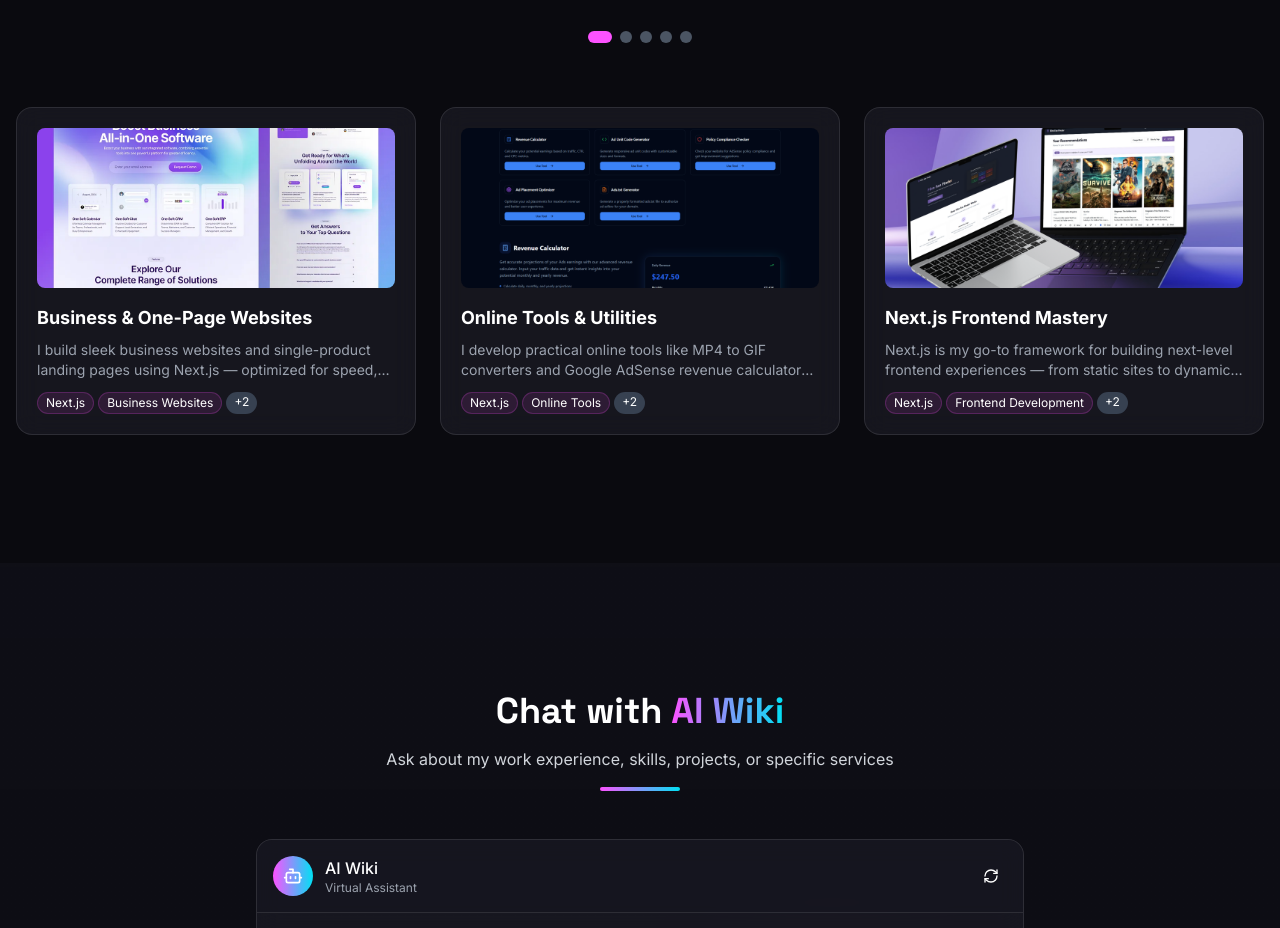
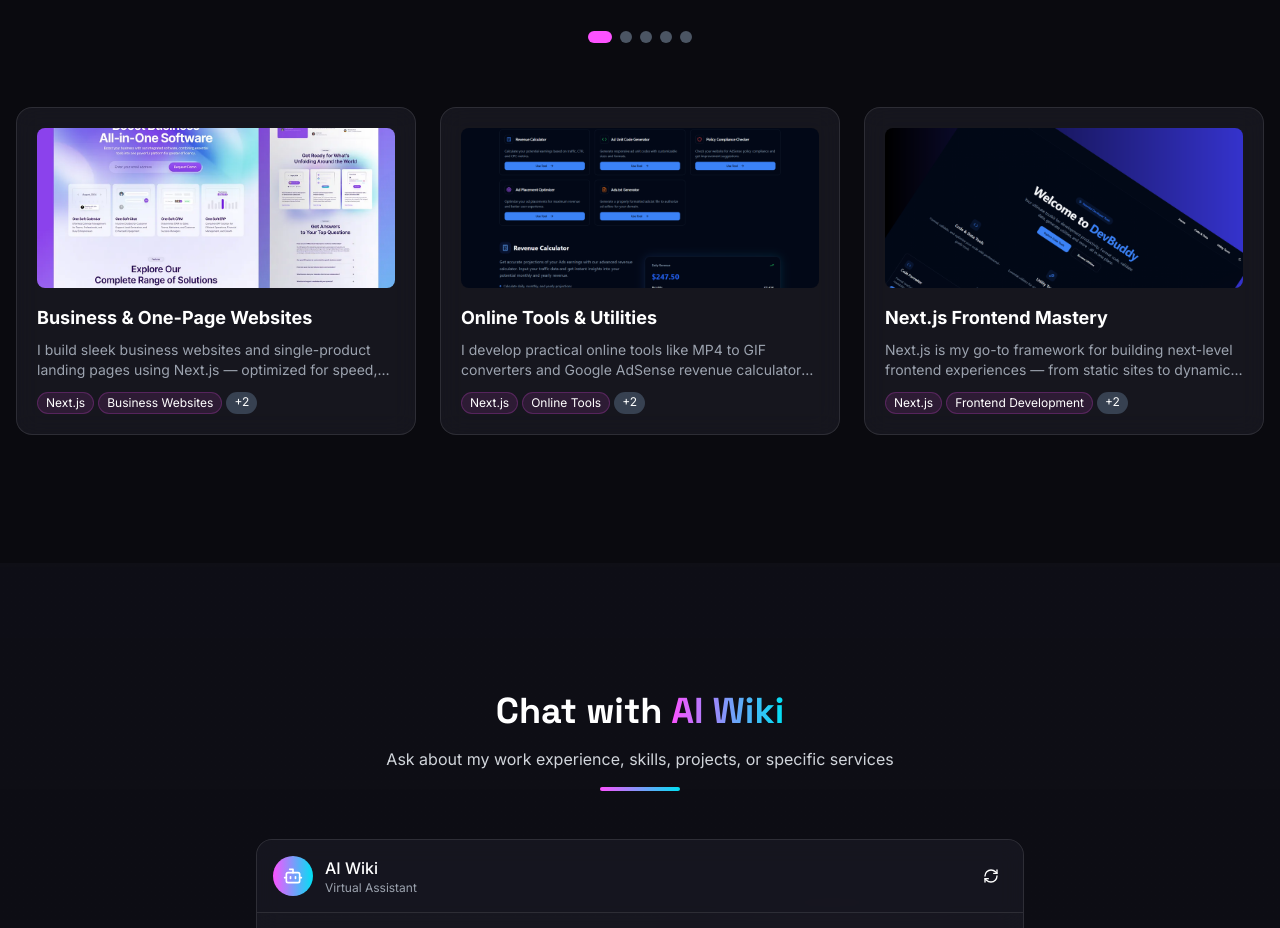
Before and after one commit to adamsmith19899/portfolio-project, a Next.js app: page / in a window 1280 px wide. Shown: the part 3807-4735 px from the top of the page. Built offline with nearby package versions, Linux system fonts and the light colour scheme.

Commit message:
Update projects-section.tsx

```diff
--- a/components/projects-section.tsx
+++ b/components/projects-section.tsx
@@ -57,9 +57,9 @@ const projects = [
     longDescription:
       "I harness the full power of Next.js to create blazing-fast, SEO-friendly websites with features like SSR, ISR, API routes, and image optimization. Whether it’s a marketing site or a complex web app, Next.js delivers unmatched frontend performance.",
     tags: ["Next.js", "Frontend Development", "SSR", "SEO"],
-    image: "/images/projects/film-finder.png",
+    image: "/images/devbuddy.png",
     links: {
-      demo: "#",
+      demo: "https://devbuddy.online/",
       github: "#",
     },
     features: ["AI Recommendations", "Movie Database", "User Profiles", "Review System"],
```
